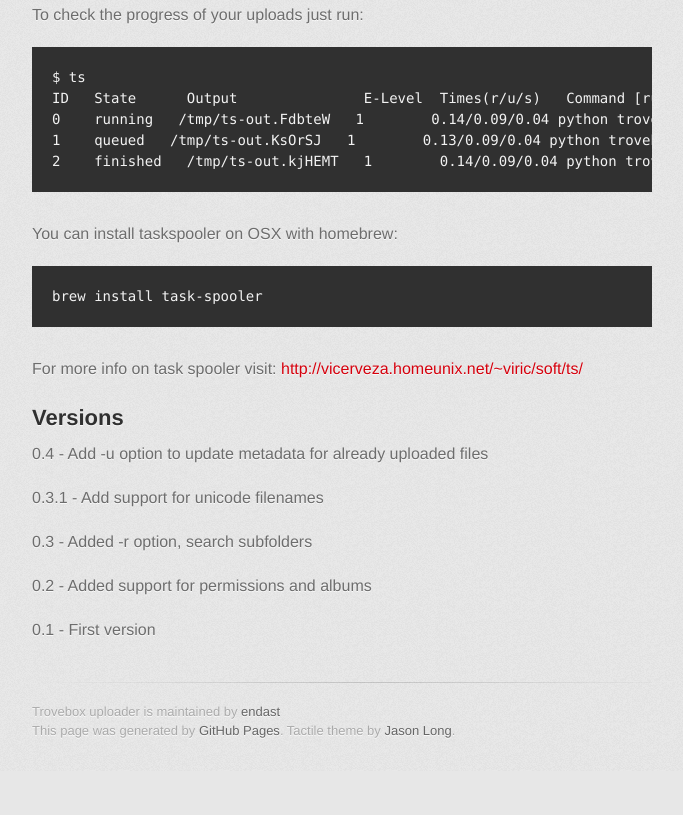
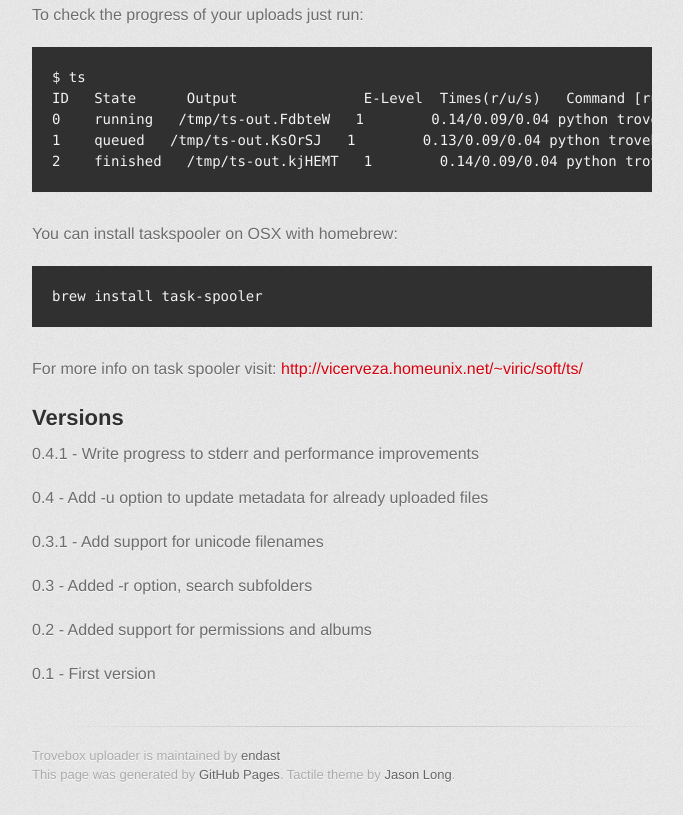
Before and after one commit to endast/trovebox_uploader, a plain HTML site: page index.html in a window 1280 px wide. Shown: the part 3101-3916 px from the top of the page, without its empty margins (298-981 px from the left). Before the commit the page ends 3872 px from the top, so only its background shows below. Drawn offline with Linux system fonts and the light colour scheme; a web font is replaced by a local one.

```diff
--- a/index.html
+++ b/index.html
@@ -167,6 +167,8 @@ ID   State      Output               E-Level  Times(r/u/s)   Command [run=0/1]
 <h2>
 <a name="versions" class="anchor" href="#versions"><span class="octicon octicon-link"></span></a>Versions</h2>
 
+<p>0.4.1 - Write progress to stderr and performance improvements  </p>
+
 <p>0.4 - Add -u option to update metadata for already uploaded files</p>
 
 <p>0.3.1 - Add support for unicode filenames</p>
```
Also changed, not shown: params.json (+1 -1 lines).
